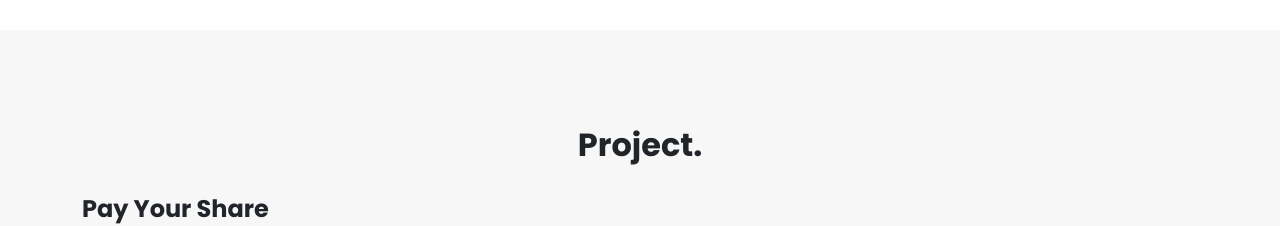
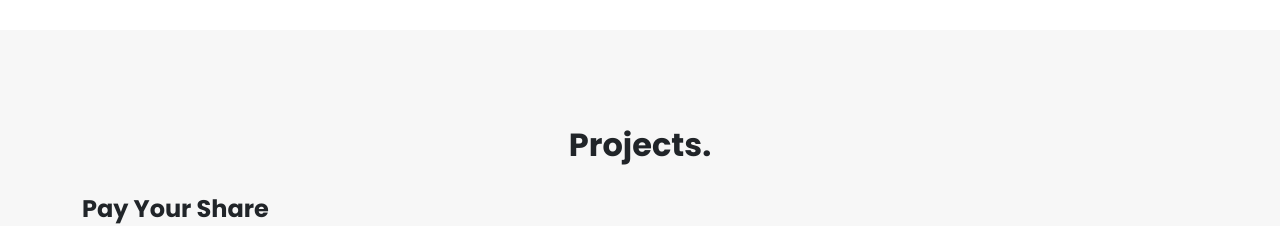
Before and after one commit to kaushalshah750/mrkaushalshah, an Angular app: page / in a window 1280 px wide. Shown: the part 1800-2026 px from the top of the page. Built offline with nearby package versions, Linux system fonts and the light colour scheme.

Commit message:
header modification

```diff
--- a/src/app/shared/header/header.component.html
+++ b/src/app/shared/header/header.component.html
@@ -6,7 +6,7 @@
             </div>
             <div class="d-flex align-items-center">
                 <div class="d-flex">
-                    <div class="px-2">
+                    <div class="px-2 nophone">
                         <h5 class="mb-0 nav-menu poppins-medium pointer" (click)="ScrollIntoView('#hero')">Home</h5>
                     </div>
                     <div class="px-2">
--- a/src/app/shared/projects/projects.component.html
+++ b/src/app/shared/projects/projects.component.html
@@ -1,7 +1,7 @@
 <div id="projects" class="container py-5">
     <div class="py-5">
         <div class="text-center" style="margin-bottom: 30px;">
-            <h2 class="poppins-bold">Project.</h2>
+            <h2 class="poppins-bold">Projects.</h2>
         </div>
         <div class="my-4">
             <div class="d-grid grid-21 align-items-center gap-5">
```
